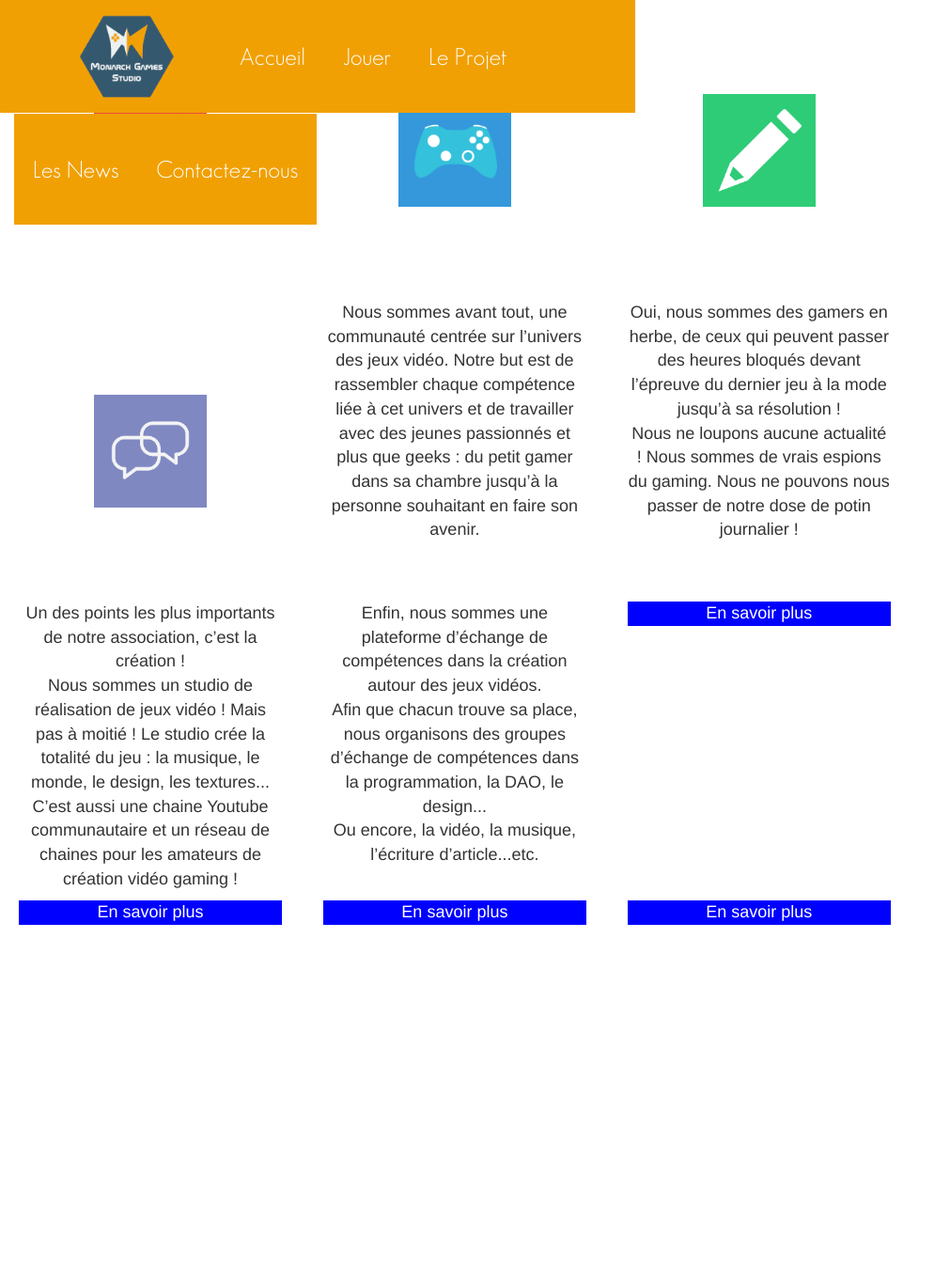
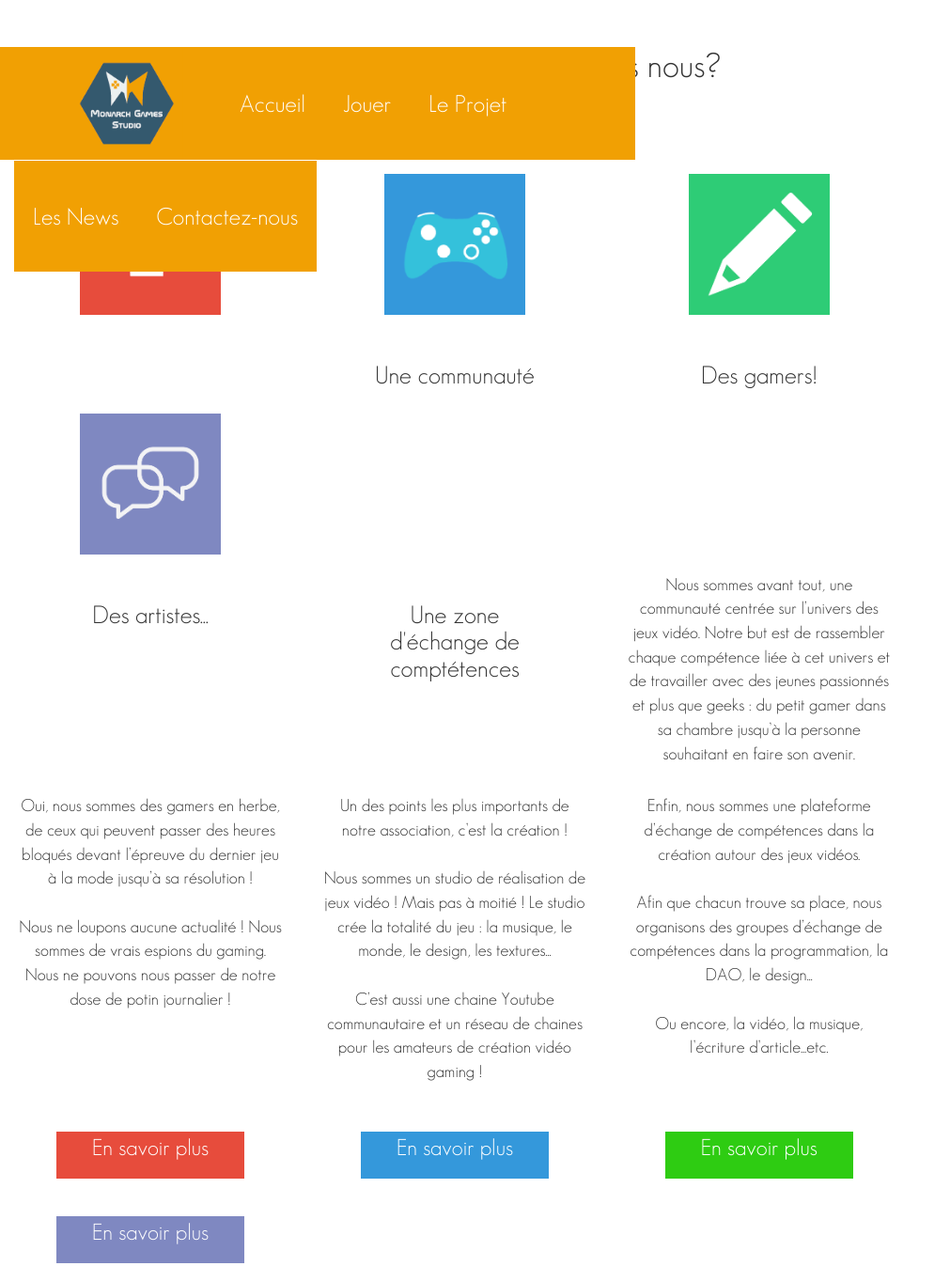
Before and after one commit to Pitcholine16/MGS-Website, a PHP site: page /home.php in a window 1280 px wide. Shown: the whole page at 94% size, without its empty margins (0-1011 px from the left). Before the commit the page ends 984 px from the top, so only its background shows below. Run offline with PHP 8.4, Linux system fonts and the light colour scheme.

Commit message:
Mise a jour

```diff
--- a/home.php
+++ b/home.php
@@ -13,6 +13,8 @@
 
 <div class="main_wrapper">
 
+    <h1>Qui sommes nous?</h1>
+
     <img src="images/sigle_com.png" alt="Sigle Communauté" />
 
     <img src="images/sigle_geek.png" alt="Sigle Mannette" />
@@ -21,31 +23,39 @@
 
     <img src="images/sigle_echange.png" alt="Sigle Echange" />
 
+    <h2>Une communauté</h2>
+
+    <h2>Des gamers!</h2>
+
+    <h2>Des artistes...</h2>
+
+    <h2>Une zone d'échange de comptétences</h2>
+
     <p>Nous sommes avant tout, une communauté centrée sur l’univers des jeux vidéo. Notre but est de rassembler chaque compétence liée à cet univers et de travailler avec des jeunes passionnés et plus que geeks : du petit gamer dans sa chambre jusqu’à la personne souhaitant en faire son avenir.</p>
 
-    <p>Oui, nous sommes des gamers en herbe, de ceux qui peuvent passer des heures bloqués devant l’épreuve du dernier jeu à la mode jusqu’à sa résolution ! <br />
+    <p>Oui, nous sommes des gamers en herbe, de ceux qui peuvent passer des heures bloqués devant l’épreuve du dernier jeu à la mode jusqu’à sa résolution ! <br /> <br />
 
     Nous ne loupons aucune actualité ! Nous sommes de vrais espions du gaming. Nous ne pouvons nous passer de notre dose de potin journalier !</p>
 
-    <p>Un des points les plus importants de notre association, c’est la création ! <br />
+    <p>Un des points les plus importants de notre association, c’est la création ! <br /> <br />
 
-Nous sommes un studio de réalisation de jeux vidéo ! Mais pas à moitié ! Le studio crée la totalité du jeu : la musique, le monde, le design, les textures... <br />
+    Nous sommes un studio de réalisation de jeux vidéo ! Mais pas à moitié ! Le studio crée la totalité du jeu : la musique, le monde, le design, les textures... <br /> <br />
 
     C’est aussi une chaine Youtube communautaire et un réseau de chaines pour les amateurs de création vidéo gaming !</p>
 
-    <p>Enfin, nous sommes une plateforme d’échange de compétences dans la création autour des jeux vidéos. <br />
+    <p>Enfin, nous sommes une plateforme d’échange de compétences dans la création autour des jeux vidéos. <br /> <br />
 
-Afin que chacun trouve sa place, nous organisons des groupes d’échange de compétences dans la programmation, la DAO, le design... <br />
+    Afin que chacun trouve sa place, nous organisons des groupes d’échange de compétences dans la programmation, la DAO, le design... <br /> <br />
 
     Ou encore, la vidéo, la musique, l’écriture d’article...etc.</p>
 
-<a href="#"><p>En savoir plus</p></a>
+    <a href="#" class="rouge">En savoir plus</a>
 
-<a href="#"><p>En savoir plus</p></a>
+    <a href="#" class="bleu">En savoir plus</a>
 
-<a href="#"><p>En savoir plus</p></a>
+    <a href="#" class="vert">En savoir plus</a>
 
-<a href="#"><p>En savoir plus</p></a>
+    <a href="#" class="violet">En savoir plus</a>
 
 </div>
 
--- a/style_home.css
+++ b/style_home.css
@@ -1,34 +1,75 @@
+@font-face
+{
+    font-family: monarch_font;
+    src: url('monarch_font.ttf')
+}
+
 .main_wrapper img
 {
-    height: 120px;
-    width: 120px;
-    margin: 100px;
+    height: 150px;
+    width: 150px;
+    margin: 85px 85px 20px 85px;
 }
 
-.main_wrapper p, .mainwrapper a
+.main_wrapper p
 {
+    margin: 0px 20px 30px 20px;
+    width: 280px;
     display: inline-block;
     text-align: center;
     vertical-align: top;
     font-size: 18px;
+    font-family: monarch_font;
 }
 
-.main_wrapper p
+.main_wrapper h1
 {
-    margin: 0px 20px 10px 20px;
-    width: 280px;
+    text-align: center;
+    vertical-align: center;
+    margin-top: 50px;
+    font-family: monarch_font;
 }
 
-a p
+.main_wrapper h2
 {
-    color: white;
-    background-color: blue;
-    width: 120px;
-    margin: 100px;
+    display: inline-block;
+    width: 200px;
+    margin: 30px 60px;
+    font-size: 26px;
+    text-align: center;
+    vertical-align: top;
+    font-family: monarch_font;
 }
 
-a p:hover
+.main_wrapper a
 {
-    text-decoration: underline;
-    color: black;
+    display: inline-block;
+    width: 200px;
+    height: 50px;
+    margin: 20px 60px;
+    text-align: center;
+    vertical-align: middle;
+    color: white;
+    font-size: 24px;
+    font-family: monarch_font;
 }
+
+.main_wrapper .rouge
+{
+    background-color: rgb(231,76,60);
+}
+
+.main_wrapper .bleu
+{
+    background-color: rgb(52,152,219);
+}
+
+.main_wrapper .vert
+{
+    background-color: rgb(46,204,18);
+}
+
+.main_wrapper .violet
+{
+    background-color: rgb(127,136,193);
+}
```
Lines whose indentation alone changed are shown as unchanged.
